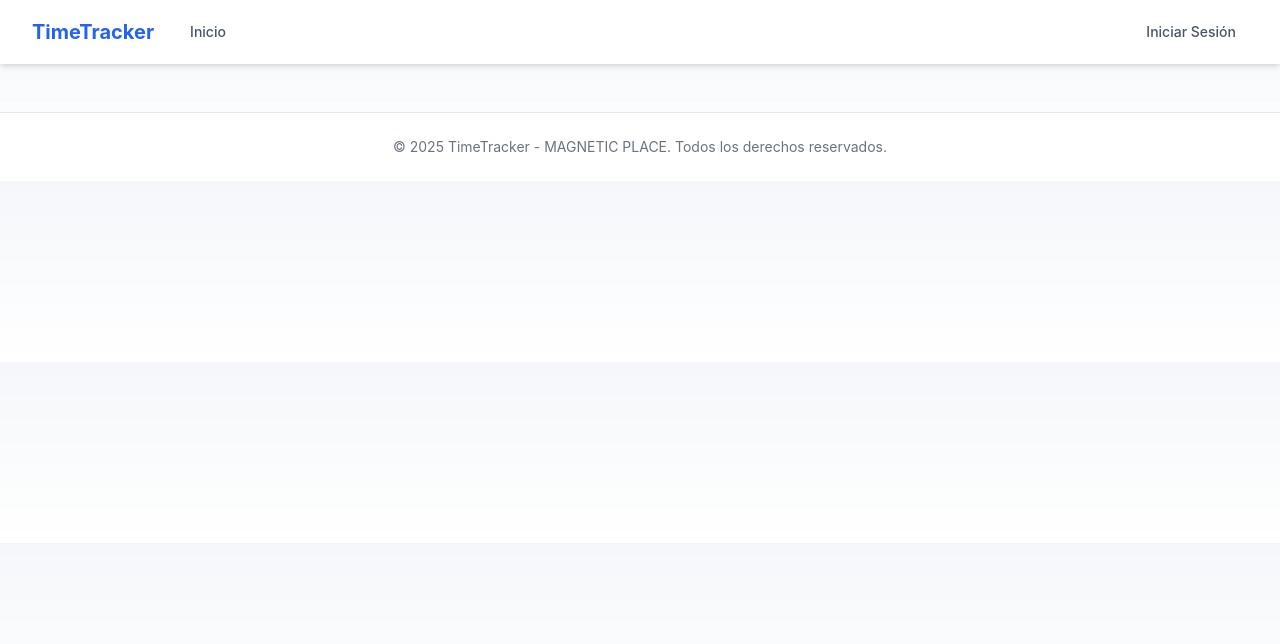
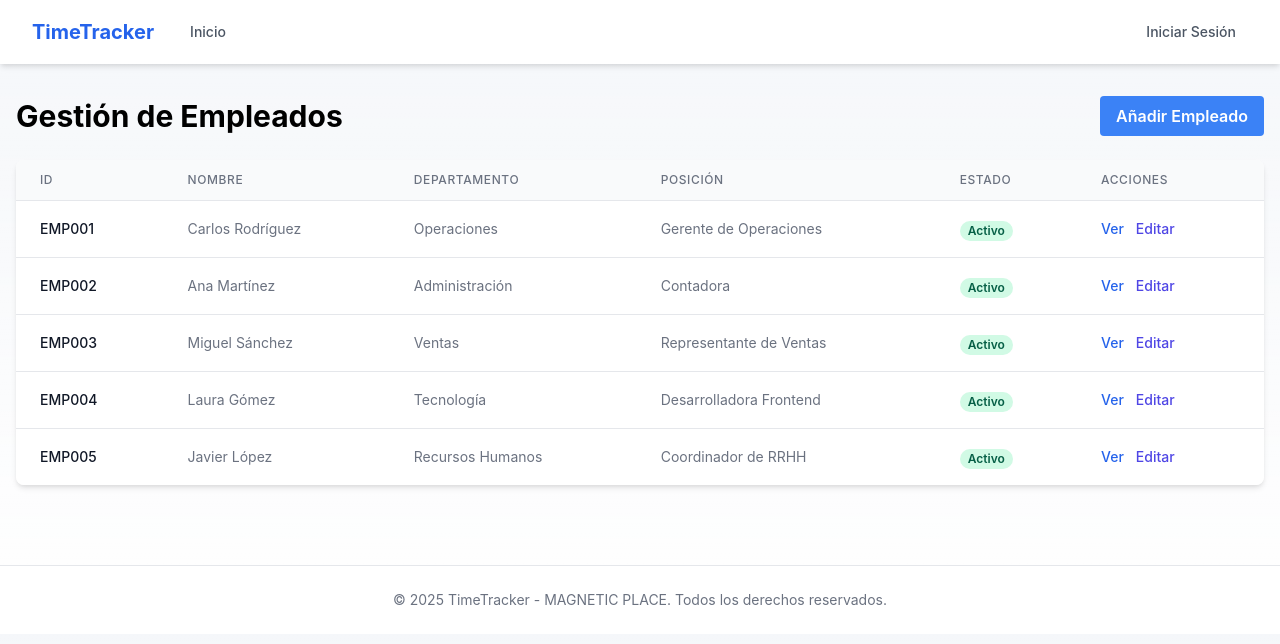
Before and after one commit to diegobarbosa88/timetracker3, a Next.js app: page /admin/employees in a window 1280 px wide. Before the commit this address had no page. Shown: the top 644 px of the page. Built offline with nearby package versions, Linux system fonts and the light colour scheme.

Commit message:
Add files via upload

```diff
--- a/src/app/admin/employees/page.tsx
+++ b/src/app/admin/employees/page.tsx
@@ -2,12 +2,9 @@
 
 import React, { useEffect, useState } from 'react';
 import { useRouter } from 'next/navigation';
-import { useAuth, withAuth } from '@/lib/auth';
-import { getEmployees } from '@/lib/sample-data';
 
-// Componente protegido que solo pueden ver los administradores
+// Componente para la gestión de empleados
 function AdminEmployeesPage() {
-  const { user } = useAuth();
   const router = useRouter();
   const [employees, setEmployees] = useState([]);
   const [loading, setLoading] = useState(true);
@@ -16,7 +13,9 @@ function AdminEmployeesPage() {
     // Cargar empleados al montar el componente
     const loadEmployees = () => {
       try {
-        const employeesList = getEmployees();
+        // Obtener empleados del localStorage
+        const storedEmployees = localStorage.getItem('timetracker_employees');
+        const employeesList = storedEmployees ? JSON.parse(storedEmployees) : getSampleEmployees();
         setEmployees(employeesList);
       } catch (error) {
         console.error('Error al cargar empleados:', error);
@@ -27,6 +26,57 @@ function AdminEmployeesPage() {
 
     loadEmployees();
   }, []);
+
+  // Función para obtener empleados de muestra si no hay datos en localStorage
+  const getSampleEmployees = () => {
+    return [
+      {
+        id: 'EMP001',
+        name: 'Carlos Rodríguez',
+        email: 'carlos@example.com',
+        department: 'Operaciones',
+        position: 'Gerente de Operaciones',
+        startDate: '2023-01-15',
+        status: 'active'
+      },
+      {
+        id: 'EMP002',
+        name: 'Ana Martínez',
+        email: 'ana@example.com',
+        department: 'Administración',
+        position: 'Contadora',
+        startDate: '2023-02-10',
+        status: 'active'
+      },
+      {
+        id: 'EMP003',
+        name: 'Miguel Sánchez',
+        email: 'miguel@example.com',
+        department: 'Ventas',
+        position: 'Representante de Ventas',
+        startDate: '2023-03-05',
+        status: 'active'
+      },
+      {
+        id: 'EMP004',
+        name: 'Laura Gómez',
+        email: 'laura@example.com',
+        department: 'Tecnología',
+        position: 'Desarrolladora Frontend',
+        startDate: '2023-04-12',
+        status: 'active'
+      },
+      {
+        id: 'EMP005',
+        name: 'Javier López',
+        email: 'javier@example.com',
+        department: 'Recursos Humanos',
+        position: 'Coordinador de RRHH',
+        startDate: '2023-05-20',
+        status: 'active'
+      }
+    ];
+  };
 
   return (
     <div className="container mx-auto px-4 py-8">
@@ -100,5 +150,5 @@ function AdminEmployeesPage() {
   );
 }
 
-// Exportar el componente con protección de rol 'admin'
-export default withAuth(AdminEmployeesPage, 'admin');
+// Exportar el componente
+export default AdminEmployeesPage;
```
